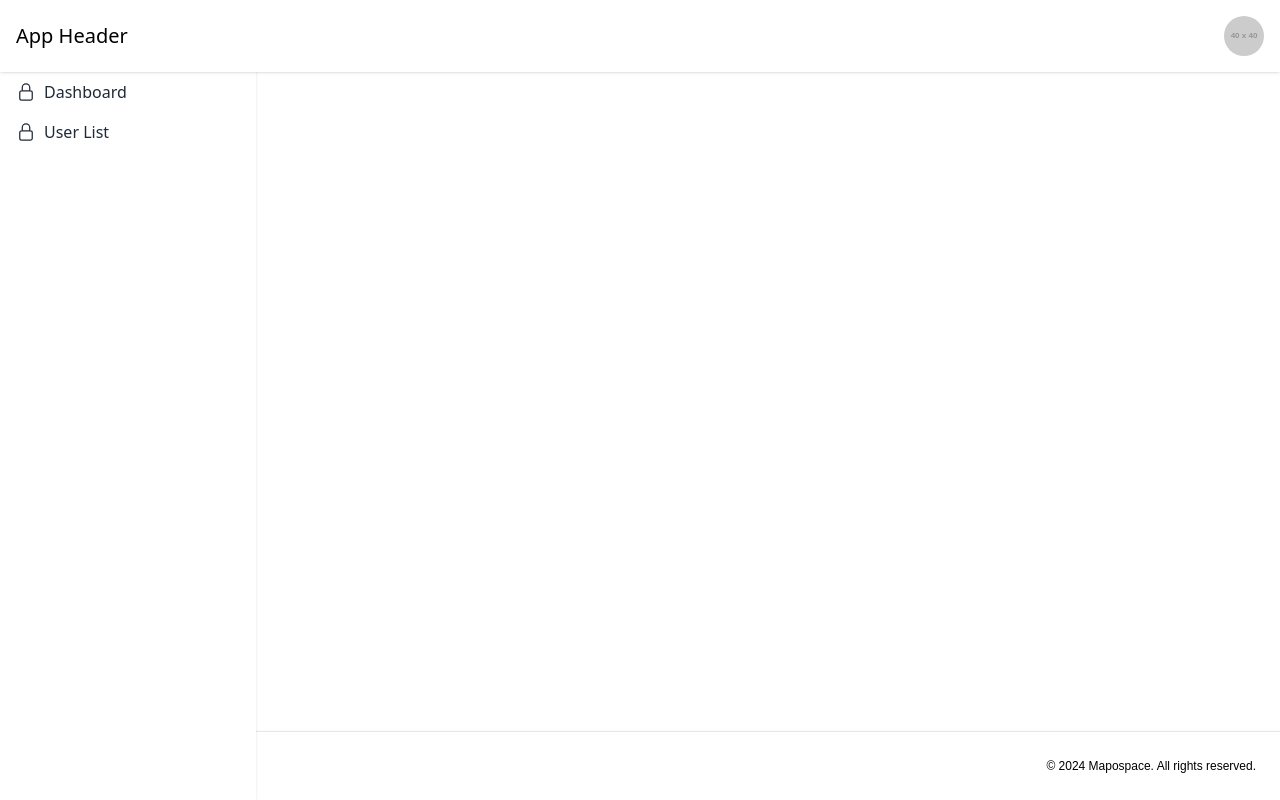
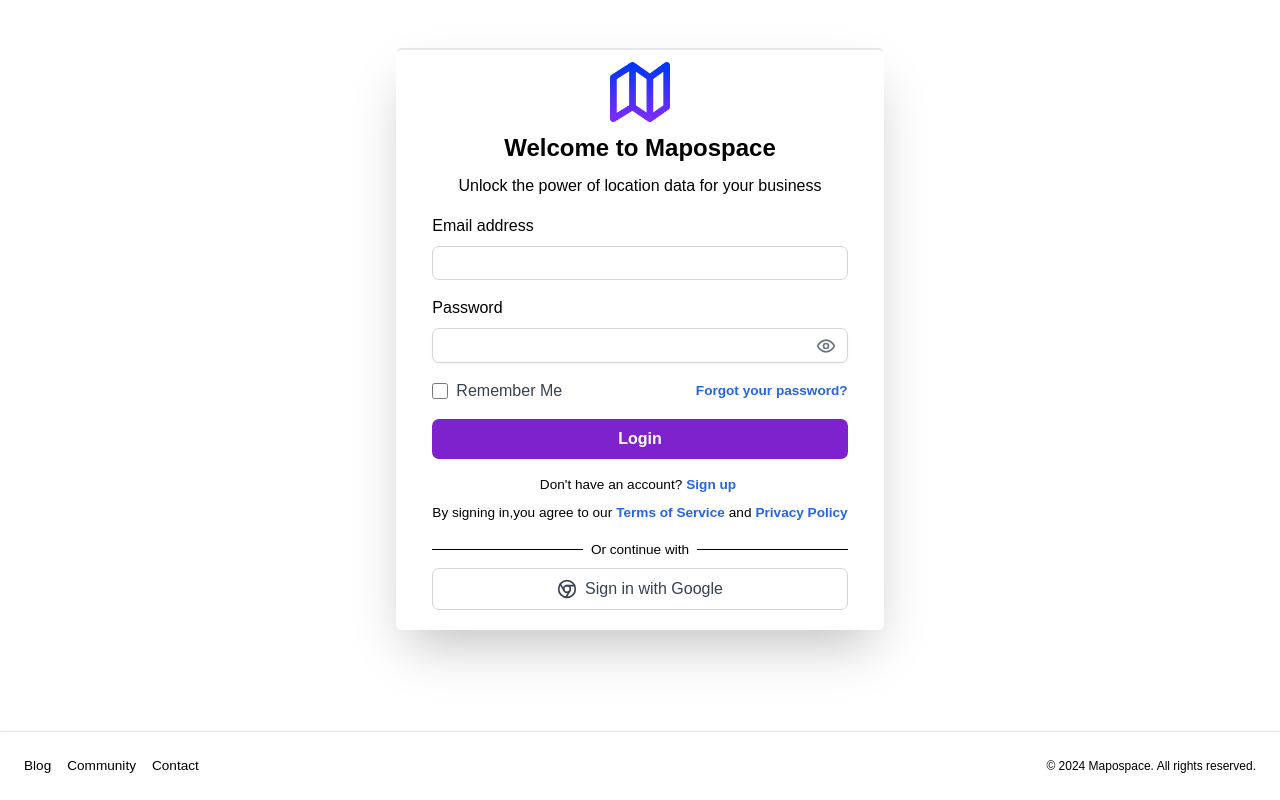
Before and after one commit to mapospace/mapospace-frontend, a React (Create React App) app: page /mapospace-frontend/login in a window 1280 px wide. Built offline with nearby package versions, Linux system fonts and the light colour scheme; the HTML template or start-up script is replaced by a standard one.

Commit message:
code review updates

```diff
--- a/src/App.js
+++ b/src/App.js
@@ -1,50 +1,50 @@
 import './App.css';
-import { BrowserRouter as Router, Routes, Route, useLocation } from 'react-router-dom';
-
+import { BrowserRouter as Router, Routes, Route, useLocation, Outlet } from 'react-router-dom';
+import Header from './Components/Common/Header';
 import Footer from './Components/Common/Footer';
 import SignUp from './Components/Auth/SignUpComponents/SignUp';
-import Varification from './Components/Auth/forgotpassword/VerifyEmail';
+import Varification from './Components/Auth/Forgotpassword/VerifyEmail';
+import Dashboard from './Components/Dashboard/Dashoard';
+import { AuthProvider } from './Components/Auth/auth';
+import GuardedRoute from './Components/Auth/routeguard';
+import OnBoardDetails from './Components/Auth/Onboarding/OnBoardDetails'
+import Login from './Components/Auth/LoginComponents/Login';
+import ForgotPassword from './Components/Auth/Forgotpassword/ForgotPassword'
+import ResetPassword from './Components/Auth/ResetPassword/Resetpassword';
 
-import { AuthProvider } from './Components/Auth/auth';
-
-import OnBoardDetails from './Components/Auth/Onboarding/OnBoardDetails';
-import Login from './Components/Auth/LoginComponents/Login';
-
-import ChildRouter from './Components/Layout/Router'
 function AppContent() {
   const location = useLocation();
 
-  // Check if the current route is the dashboard or forgotpassword
-  const isDashboard = location.pathname === '/dashboard';
-  const isForgotPassword = location.pathname === '/forgotpassword';
+  // Check if the current route is the dashboard
+  const isDashboard = location.pathname === '/mapospace-frontend/dashboard';
+  const isForgotPassword = location.pathname === '/mapospace-frontend/forgotpassword';
 
   return (
     <div className="App flex flex-col min-h-screen">
-      {/* Conditionally render Header only on specific routes */}
-
+      {/* Conditionally render Header only on the dashboard route */}
+      {isDashboard && <Header />}
       <div className={`content bg-white-100 flex-1 overflow-y-auto mb-12 ${isDashboard ? '' : 'pt-12'}`}>
         <Routes>
-          <Route path="/mapospace-frontend" element={<Login />} />
-          <Route path="/login" element={<Login />} />
-          <Route path="/signup" element={<SignUp />} />
-          {/* <Route path="/forgotpassword" element={<ForgotPassword />} /> */}
-          <Route path="/verify-email" element={<Varification />} />
-          {/* <Route path="/reset-password/:id" element={<ResetPassword />} /> */}
-          {/* <Route path="/dashboard" element={
-           <GuardedRoute element={
-            <Layout>
-              <Dashboard />
-            </Layout>
-          } />
-          } /> */}
-          <Route path="/onboard" element={<OnBoardDetails />}></Route>
+          <Route path="/mapospace-frontend" element={<MapoSpaceFrontend />}>
+            <Route index element={<Login />} />
+            <Route path="login" element={<Login />} />
+            <Route path="signup" element={<SignUp />} />
+            <Route path="forgotpassword" element={<ForgotPassword />} />
+            <Route path="verify-email" element={<Varification />} />
+            <Route path="reset-password/:id" element={<ResetPassword />} />
+            <Route path="dashboard" element={<GuardedRoute component={Dashboard} />} />
+            <Route path="onboard" element={<OnBoardDetails />} />
+          </Route>
         </Routes>
-        <ChildRouter />
-      </div>
-      {/* Conditionally render Footer excluding specific routes */}
-      {!isForgotPassword && <Footer />}
-    </div>
+
+      </div >
+      {!isForgotPassword && <Footer />
+      }
+    </div >
   );
+}
+function MapoSpaceFrontend() {
+  return <Outlet />; // This will render the matched child route components
 }
 
 function App() {
--- a/src/Components/Auth/LoginComponents/Login.jsx
+++ b/src/Components/Auth/LoginComponents/Login.jsx
@@ -55,9 +55,9 @@
           console.log("Tenant Exists:", response.data.data.tenantExists); // Log tenantExists to verify its value
 
           if (response.data.data.tenantExists) {
-                    navigate("/dashboard");
+            navigate("/mapospace-frontend/dashboard");
           } else {
-                    navigate("/onboard");
+            navigate("/mapospace-frontend/onboard");
           }
         })
         .catch((error) => {
@@ -165,7 +165,7 @@
                 </label>
               </div>
               <a
-                href="/forgotpassword"
+                href="/mapospace-frontend/forgotpassword"
                 className="text-sm text-blue-600 font-semibold"
                 target="_blank"
                 rel="noopener noreferrer"
@@ -178,7 +178,7 @@
             <div className="text-center">
               <p className="text-sm">
                 Don't have an account?
-                <Link to="/signup" className="text-blue-600 font-semibold px-1" prefetch={false}>
+                <Link to="/mapospace-frontend/signup" className="text-blue-600 font-semibold px-1" prefetch={false}>
                   Sign up
                 </Link>
               </p>
--- a/src/Components/Dashboard/dashoard.jsx
+++ b/src/Components/Dashboard/dashoard.jsx
@@ -1,8 +1,8 @@
 import React from "react";
 
-export default function Component() {
+export default function Dashoard() {
 
-    return(
-     <h1 className="text-center">WELCOME TO DASHBOARD</h1>
+    return (
+        <h1 className="text-center">WELCOME TO DASHBOARD</h1>
     )
 }
```
Also changed, not shown: src/Components/Auth/ResetPassword/Resetpassword.jsx (renamed from src/Components/Auth/ResetPasswordComponent/resetpassword.jsx). Lines whose indentation alone changed are shown as unchanged.
